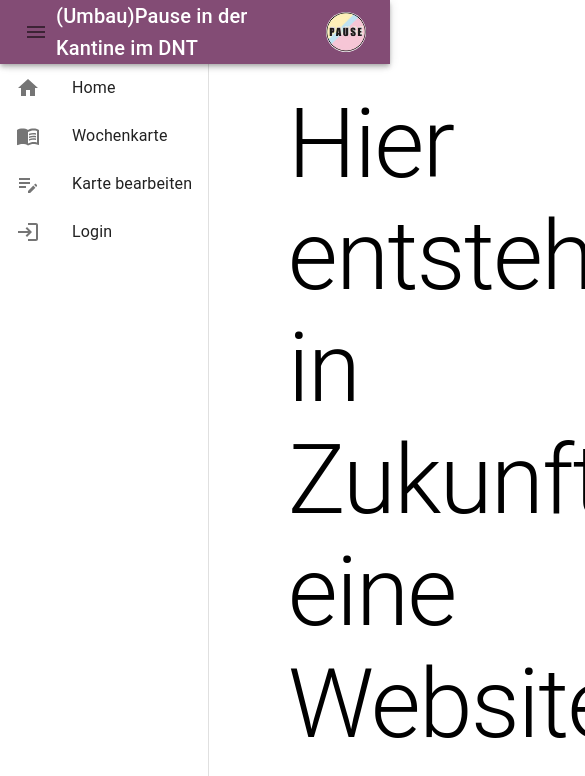
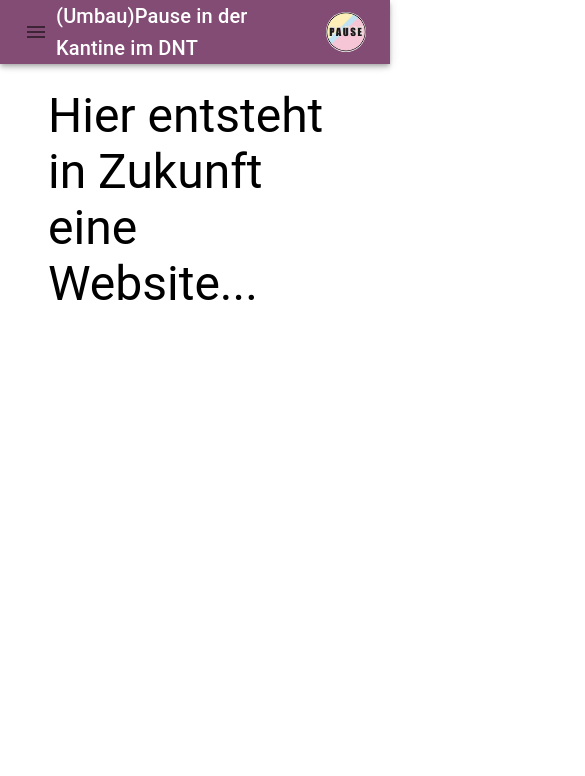
Before and after one commit to zeltbrennt/UmbauPause, a React (Vite) app in the folder frontend/: page / in a window 390 px wide. Shown: the top 776 px of the page, 585 px wide, since content can reach past the window. Built offline with nearby package versions, Linux system fonts and the light colour scheme.

Commit message:
make ui mobile friendly

```diff
--- a/frontend/src/components/ClippedDrawer.tsx
+++ b/frontend/src/components/ClippedDrawer.tsx
@@ -1,4 +1,15 @@
-import {Box, Drawer, List, ListItem, ListItemButton, ListItemIcon, ListItemText, Toolbar} from "@mui/material";
+import {
+    Box,
+    List,
+    ListItem,
+    ListItemButton,
+    ListItemIcon,
+    ListItemText,
+    SwipeableDrawer,
+    Toolbar,
+    useMediaQuery,
+    useTheme
+} from "@mui/material";
 import MenuBookIcon from '@mui/icons-material/MenuBook';
 import EditNoteIcon from '@mui/icons-material/EditNote';
 import LoginIcon from '@mui/icons-material/Login';
@@ -8,6 +19,7 @@ import {Site} from "../util/Interfaces.ts";
 import Landingpage from "./Landingpage.tsx";
 import OrderMenu from "./OrderMenu.tsx";
 import {useState} from "react";
+
 
 const drawerWidth = 240
 
@@ -23,14 +35,21 @@ function renderSwitch(site: Site) {
 export default function ClippedDrawer() {
 
     const [display, setDisplay] = useState(Site.Landingpage)
+    const theme = useTheme()
+    const isDesktop = useMediaQuery(theme.breakpoints.up('sm'))
+    const [open, setOpen] = useState(false)
 
     return (
         <Box sx={{display: 'flex'}}>
-            <ResponsiveAppBar/>
-            <Drawer variant="permanent" sx={{
-                width: drawerWidth,
-                flexShrink: 0,
-            }}>
+            <ResponsiveAppBar drawerState={open} setDrawerState={setOpen}/>
+            <SwipeableDrawer variant={isDesktop ? 'permanent' : 'temporary'}
+                             open={isDesktop ? true : open}
+                             onClose={() => setOpen(false)}
+                             onOpen={() => setOpen(true)}
+                             sx={{
+                                 width: drawerWidth,
+                                 flexShrink: 0,
+                             }}>
                 <Toolbar/>
                 <Box sx={{overflow: 'auto'}}>
                     <List>
@@ -68,7 +87,7 @@ export default function ClippedDrawer() {
                         </ListItem>
                     </List>
                 </Box>
-            </Drawer>
+            </SwipeableDrawer>
             <Box component="main" sx={{flexGrow: 1, p: 3}}>
                 <Toolbar/>
                 {renderSwitch(display)}
--- a/frontend/src/components/Landingpage.tsx
+++ b/frontend/src/components/Landingpage.tsx
@@ -1,9 +1,10 @@
 import {Box, Typography} from "@mui/material";
 
 function Landingpage() {
+
     return (
         <Box>
-            <Typography variant="h1">Hier entsteht in Zukunft eine Website...</Typography>
+            <Typography sx={{typography: {sm: 'h1', xs: 'h3'}}}>Hier entsteht in Zukunft eine Website...</Typography>
         </Box>
     )
 }
--- a/frontend/src/components/ResponsiveAppBar.tsx
+++ b/frontend/src/components/ResponsiveAppBar.tsx
@@ -2,7 +2,7 @@ import {AppBar, Avatar, Box, IconButton, Toolbar, Typography} from "@mui/materia
 import MenuIcon from '@mui/icons-material/Menu';
 import pauseLogo from "/pause_logo.png";
 
-function ResponsiveAppBar() {
+function ResponsiveAppBar({drawerState, setDrawerState}) {
 
 
     return (
@@ -10,7 +10,7 @@ function ResponsiveAppBar() {
             <Toolbar>
                 <Box sx={{display: "flex"}}>
 
-                    <IconButton>
+                    <IconButton onClick={() => setDrawerState(!drawerState)}>
                         <MenuIcon/>
                     </IconButton>
                 </Box>
```
